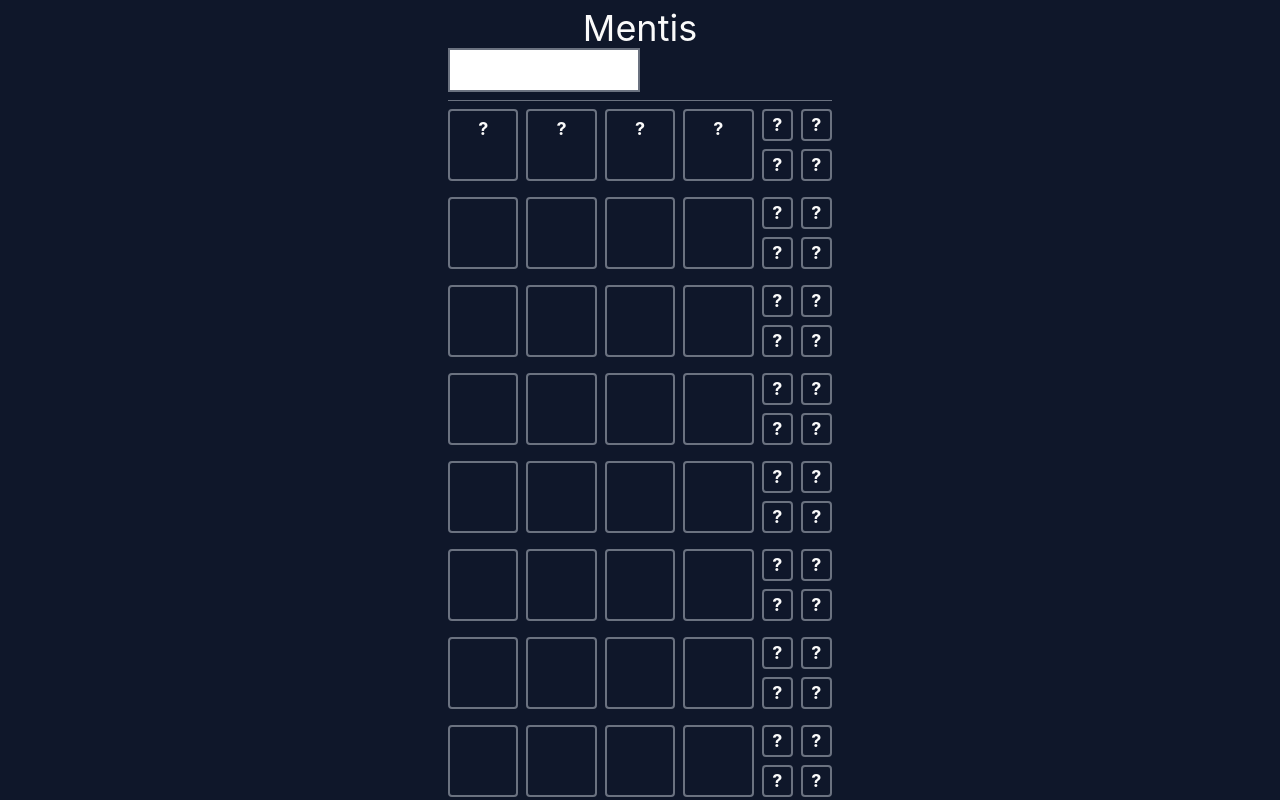
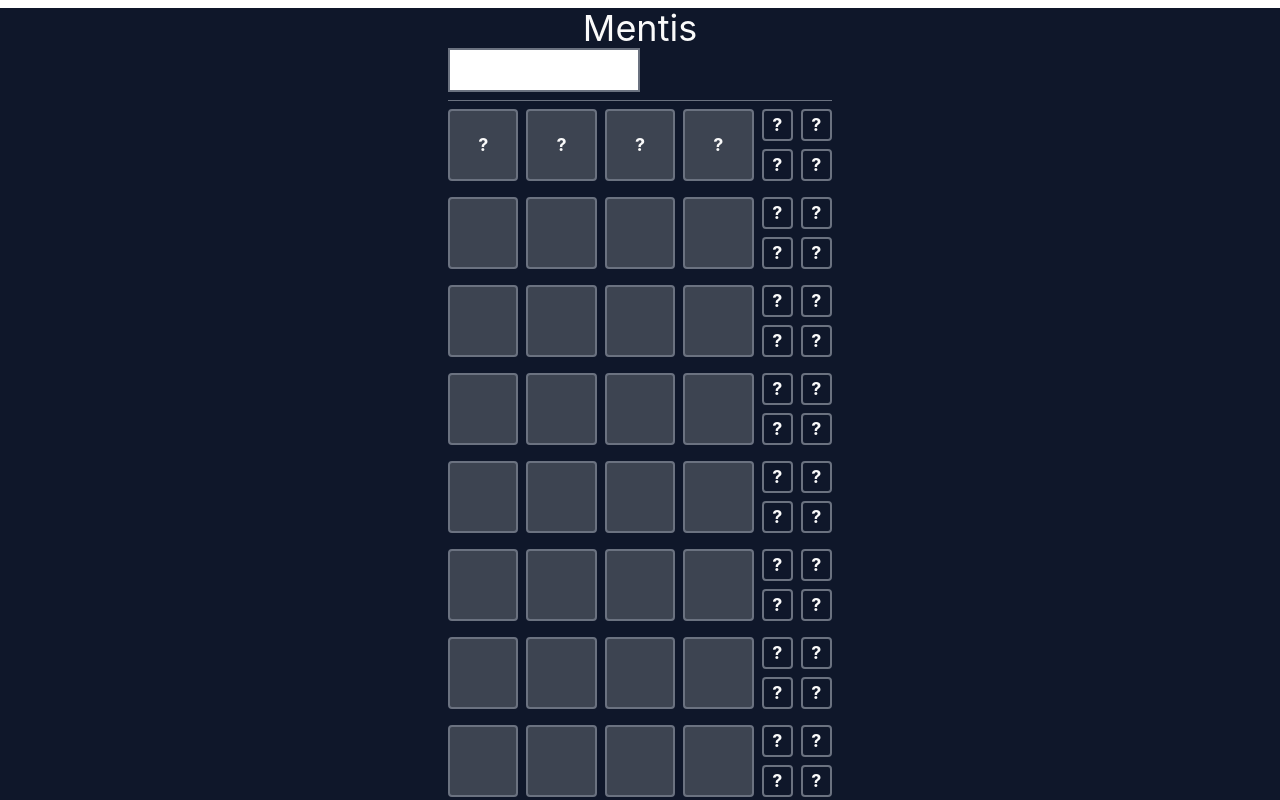
Before and after one commit to EetuPe/mentis, a React (Vite) app: page / in a window 1280 px wide. Shown: the top 800 px of the page. Built offline with nearby package versions, Linux system fonts and the light colour scheme.

Commit message:
DaisyUI buttons & Github CI

```diff
--- a/package.json
+++ b/package.json
@@ -11,6 +11,12 @@
     "coverage": "vitest run --coverage"
   },
   "dependencies": {
+    "@emotion/react": "^11.10.6",
+    "@emotion/styled": "^11.10.6",
+    "@fontsource/public-sans": "^4.5.12",
+    "@mui/joy": "^5.0.0-alpha.73",
+    "@mui/system": "^5.11.15",
+    "daisyui": "^2.51.5",
     "react": "^17.0.2",
     "react-dom": "^17.0.2",
     "zustand": "^3.7.1"
--- a/src/WordRow.tsx
+++ b/src/WordRow.tsx
@@ -1,87 +1,105 @@
-import React, { useState, useEffect } from 'react';
+import React, { useState, useEffect } from "react";
 import { useStore } from "./store";
-import { computeGuess, computeColor, LetterState, ColorState, LETTER_LENGTH } from "./word-utils";
-
+import {
+  computeGuess,
+  computeColor,
+  LetterState,
+  ColorState,
+  LETTER_LENGTH,
+} from "./word-utils";
 
 interface WordRowProps {
   letters: string;
-    colors: string
+  colors: string;
   guessStates: [];
 }
 
-export default function WordRow({letters: lettersProp = '', colors: colorsProp = ''}: WordRowProps) {
-    const answer = useStore(state => state.answer)
-    const lettersRemaining = LETTER_LENGTH - lettersProp.length
-    const letters = lettersProp.split('').concat(Array(lettersRemaining).fill(''))
+const guessStateStyles = {
+  [ColorState.Zero]: "bg-red-500 border-red-500",
+  [ColorState.One]: "bg-sky-400 border-sky-400",
+  [ColorState.Two]: "bg-lime-500 border-lime-500",
+  [ColorState.Three]: "bg-yellow-400 border-yellow-400",
+  [ColorState.Four]: "bg-purple-500 border-purple-500",
+  [ColorState.Five]: "bg-orange-500 border-orange-500",
+  [ColorState.Six]: "bg-teal-500 border-teal-500",
+  [ColorState.Seven]: "bg-pink-500 border-pink-500",
+  [ColorState.Eight]: "bg-yellow-900 border-yellow-900",
+  [ColorState.Nine]: "bg-stone-600 border-stone-600",
+};
 
-    const guessStates = computeGuess(lettersProp, answer)
-    const colorStates = computeColor(lettersProp)
-    const [guessState, setGuessState] = useState(guessStates)
+const pegStateStyles = {
+  [LetterState.Present]: "bg-neutral-50 border-neutral-50",
+  [LetterState.Match]: "bg-red-500 border-red-500 text-red-500",
+  [LetterState.Miss]: "bg-white-500 border-white-500",
+};
+
+export default function WordRow({
+  letters: lettersProp = "",
+  colors: colorsProp = "",
+}: WordRowProps) {
+  const answer = useStore((state) => state.answer);
+  const lettersRemaining = LETTER_LENGTH - lettersProp.length;
+  const letters = lettersProp
+    .split("")
+    .concat(Array(lettersRemaining).fill(""));
+
+  const guessStates = computeGuess(lettersProp, answer);
+  const colorStates = computeColor(lettersProp);
+  const [guessState, setGuessState] = useState(guessStates);
 
   useEffect(() => {
-        setGuessState(guessStates.sort(() => (Math.random() > .5) ? 1 : -1))
-    }, [lettersRemaining])
+    setGuessState(guessStates.sort(() => (Math.random() > 0.5 ? 1 : -1)));
+  }, [lettersRemaining]);
 
   return (
-    <div className="grid grid-cols-5 gap-2">{letters.map((char, index) => (
-        <GuessBox key={index} value={char} state={guessStates[index]} state2={colorStates[index]}/>
+    <div className="grid grid-cols-5 gap-2">
+      {letters.map((char, index) => (
+        <GuessBox
+          key={index}
+          value={char}
+          state={guessStates[index]}
+          state2={colorStates[index]}
+        />
       ))}
       <div className="grid grid-cols-2 gap-2">
         {letters.map((char, index) => (
-        <PegBox key={index} value={char} state={guessState[index]}/>
+          <PegBox key={index} value={char} state={guessState[index]} />
         ))}
       </div>
     </div>
-  )
+  );
 }
 
 interface GuessBoxProps {
   value: string;
-    state2?: ColorState
+  state2?: ColorState;
   state?: LetterState;
 }
 interface CharacterBoxProps {
   value: string;
-    state?: LetterState
+  state?: LetterState;
 }
 function GuessBox({ value, state2 }: GuessBoxProps) {
-    const stateStyles2 = state2 == null ? '' : guessStateStyles[state2]
+  const stateStyles2 = state2 == null ? "" : guessStateStyles[state2];
 
   return (
-        <div className={`inline-block border-2 border-gray-500 p-1 rounded
-        before:inline-block before:content-['_']
-        uppercase font-bold text-lg text-center text-neutral-50 ${stateStyles2}`}>
+    <button
+      className={`btn border-2 border-gray-500 w-full h-full rounded font-bold text-lg align-middle text-neutral-50 ${stateStyles2}`}
+    >
       {value}
-        </div>
-    )
+    </button>
+  );
 }
 
 function PegBox({ value, state }: CharacterBoxProps) {
-    const stateStyles = state == null ? '' : pegStateStyles[state]
+  const stateStyles = state == null ? "" : pegStateStyles[state];
 
   return (
-        <div className={`inline-block border-2 border-gray-500 p-4/3 rounded
-        uppercase font-bold text-lg text-center text-neutral-50 ${stateStyles}`}>
+    <div
+      className={`inline-block border-2 border-gray-500 p-4/3 rounded
+        uppercase font-bold text-lg text-center text-neutral-50 ${stateStyles}`}
+    >
       ?
     </div>
-    )
+  );
 }
-
-const guessStateStyles = {
-    [ColorState.Zero]: 'bg-red-500 border-red-500',
-    [ColorState.One]: 'bg-sky-400 border-sky-400',
-    [ColorState.Two]: 'bg-lime-500 border-lime-500',
-    [ColorState.Three]: 'bg-yellow-400 border-yellow-400',
-    [ColorState.Four]: 'bg-purple-500 border-purple-500',
-    [ColorState.Five]: 'bg-orange-500 border-orange-500',
-    [ColorState.Six]: 'bg-teal-500 border-teal-500',
-    [ColorState.Seven]: 'bg-pink-500 border-pink-500',
-    [ColorState.Eight]: 'bg-yellow-900 border-yellow-900',
-    [ColorState.Nine]: 'bg-stone-600 border-stone-600',
-}
-
-const pegStateStyles = {
-    [LetterState.Present]: 'bg-neutral-50 border-neutral-50',
-    [LetterState.Match]: 'bg-red-500 border-red-500 text-red-500',
-    [LetterState.Miss]: 'bg-white-500 border-white-500',
-}
--- a/tailwind.config.js
+++ b/tailwind.config.js
@@ -1,7 +1,12 @@
 module.exports = {
-  content: ['./index.html', './src/**/*.{ts,tsx}'],
+  content: ["./index.html", "./src/**/*.{ts,tsx}"],
   theme: {
-    extend: {},
+    extend: {
+      padding: {
+        "1/2": "50%",
+        full: "100%",
+      },
+    },
   },
-  plugins: [],
+  plugins: [require("daisyui")],
 };
```
Also changed, not shown: 2 other files (tests, documents, lock files or other folders). Lines whose indentation alone changed are shown as unchanged.
